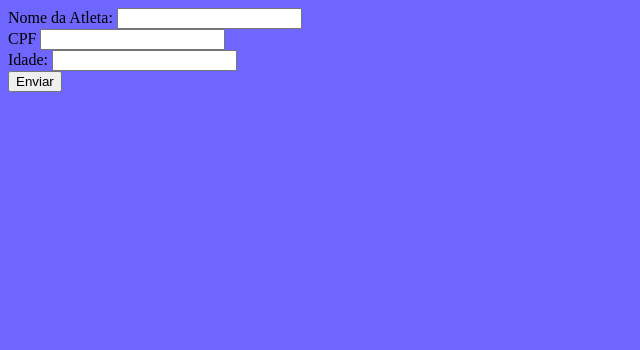
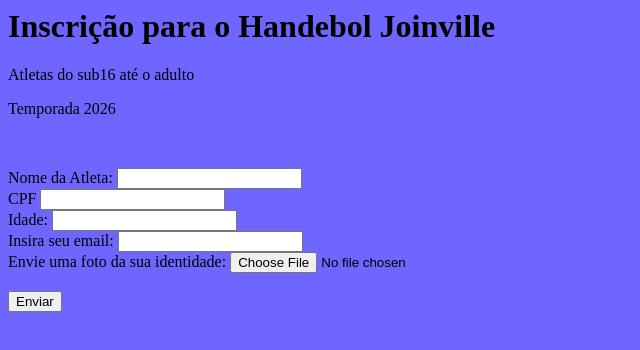
Before and after one commit to turmenaroza/Formulario, a plain HTML site: page index.html in a window 1280 px wide. Both pictures are taken after a click on the button "Enviar". Shown: the whole page, without its empty margins (0-640 px from the left). Drawn offline with Linux system fonts and the light colour scheme.

Commit message:
add email e arquivo

```diff
--- a/index.html
+++ b/index.html
@@ -9,6 +9,11 @@
 </head>
 
 <body>
+   <h1>Inscrição para o Handebol Joinville</h1>
+   <p>Atletas do sub16 até o adulto</p>
+   <p>Temporada 2026</p>
+   <br>
+
     <form action id="AtletaForm"></form>
     <label for="nome-atleta">Nome da Atleta:</label>
     <input type="text" name="nome" id="nome-atleta" required>
@@ -20,8 +25,18 @@
 
     <label for="idade">Idade:</label>
     <input type="number" name="idade" id="idade-atleta" required>
+    <br>
 
+    <label for="email">Insira seu email:</label>
+    <input type="email" id="email" name="email" required>
     <br>
+
+    <label for="identidade">Envie uma foto da sua identidade:</label>
+    <input type="file" id="identidade" name="identidade"><br><br>
+
+
+
+
 
     <button type="submit" onclick="Enviar()"> Enviar</button>
 
--- a/validar.js
+++ b/validar.js
@@ -2,6 +2,7 @@ function Enviar(){
     let nome = document.getElementById ('nome-atleta').value.trim();
     let CPF = document.getElementById ('cpf-atleta').value.trim();
     let idade = parseInt(document.getElementById ('idade-atleta').value,10);
+    let email = document.getElementById ('email').value.trim();
 
     if (!nome){
         alert ('Por favor, preencha o nome');
@@ -21,5 +22,11 @@ function Enviar(){
     } else {
         console.log (idade);
     }
+    if (isNaN (email) ){
+        alert (' Insira um email válido');
+        return;
+    } else {
+        console.log (email);
+    }
    alert
 }
```
